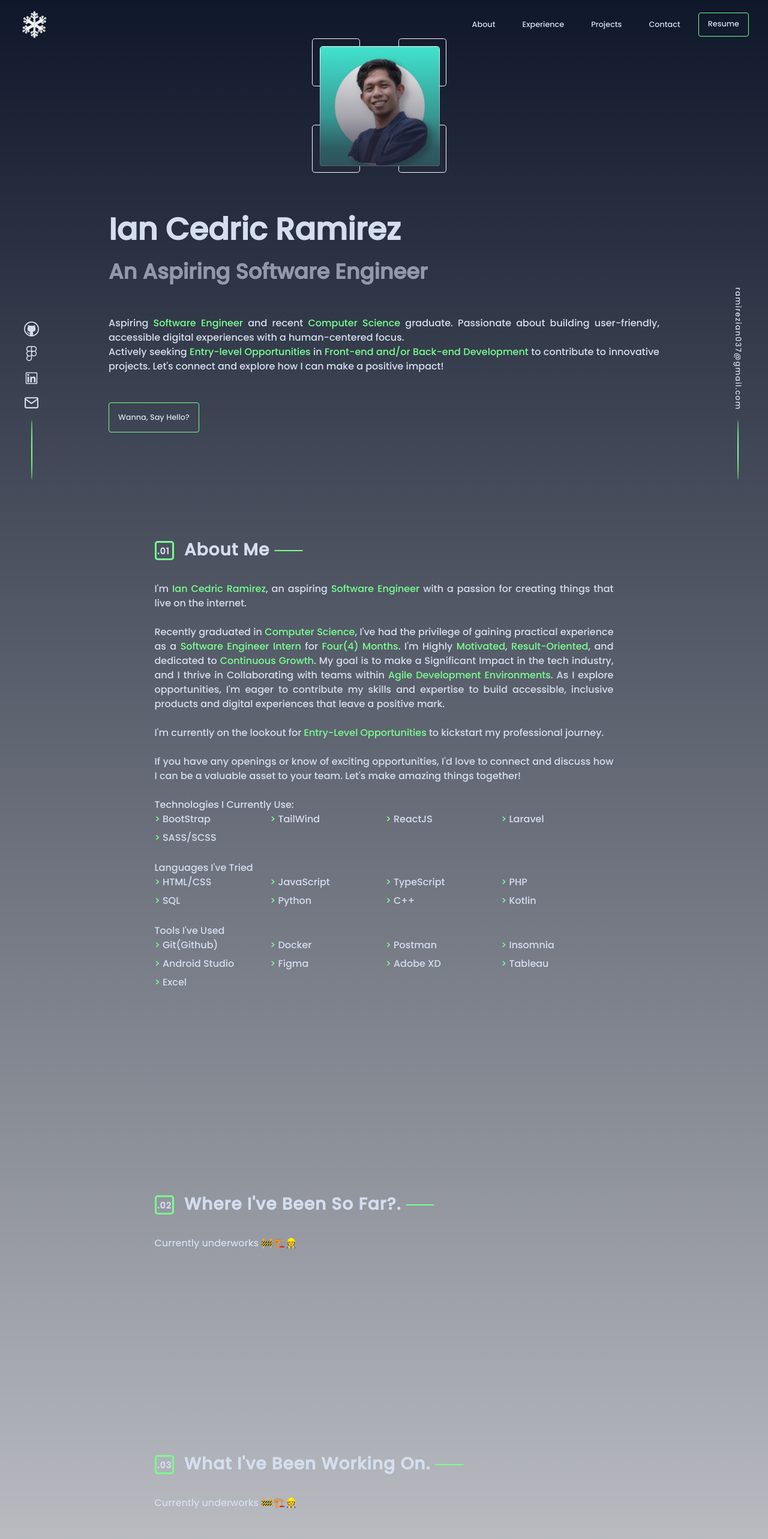
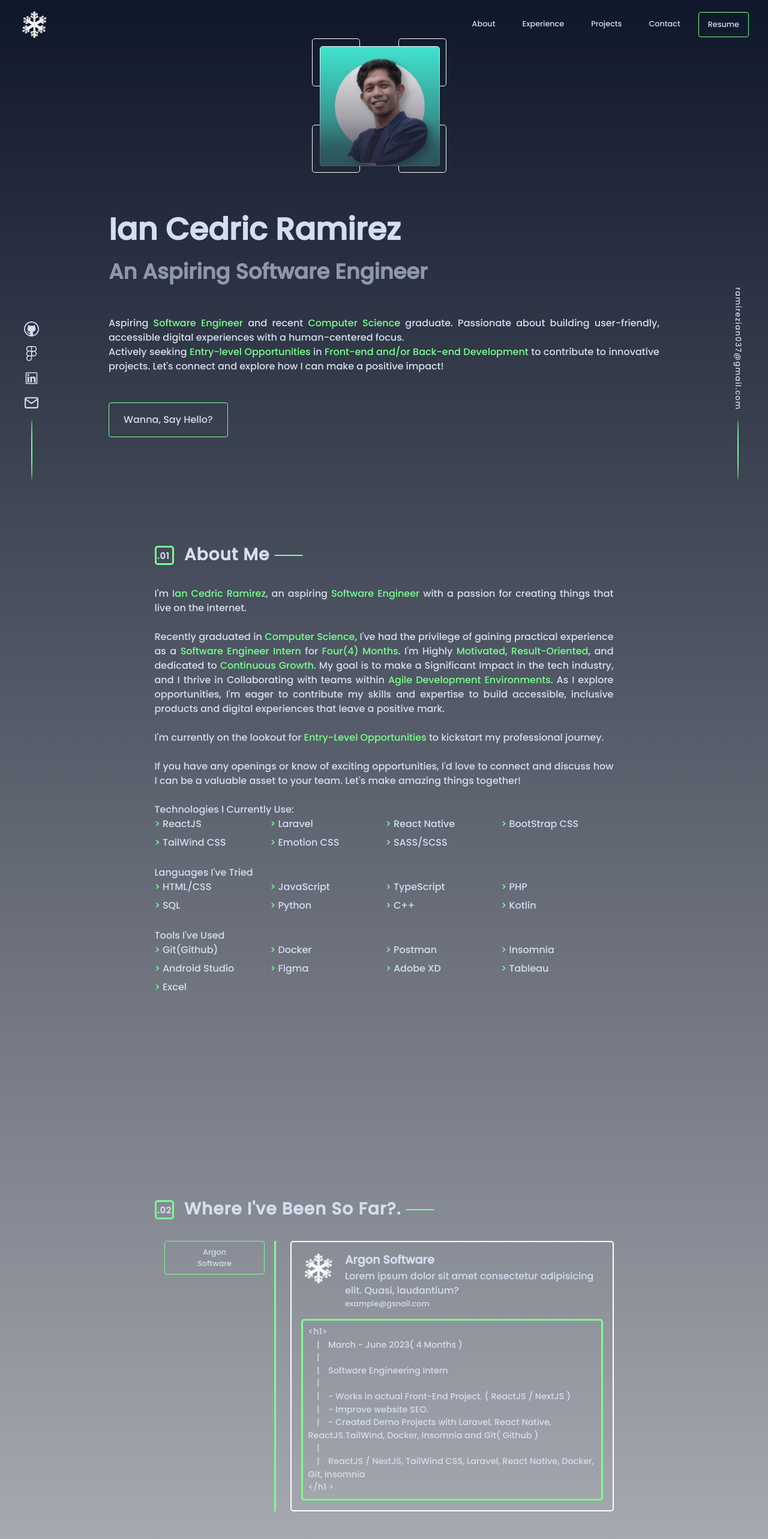
Before and after one commit to zyx-0314/portfolio, a Next.js app: page / in a window 1280 px wide. Shown: the top 2566 px of the page at 60% size. Built offline with nearby package versions, Linux system fonts and the light colour scheme.

Commit message:
Add Experience

```diff
--- a/app/page/about/index.tsx
+++ b/app/page/about/index.tsx
@@ -7,10 +7,12 @@ import { StyledContainer } from '@/components/container'
 export function AboutSection ( { id }: { id: string } )
 {
   const listTechs = [
-    'BootStrap',
-    'TailWind',
     'ReactJS',
     'Laravel',
+    'React Native',
+    'BootStrap CSS',
+    'TailWind CSS',
+    'Emotion CSS',
     'SASS/SCSS'
   ]
 
--- a/app/page/contact/index.tsx
+++ b/app/page/contact/index.tsx
@@ -15,9 +15,9 @@ export function ContactSection ( { id }: { id: string } )
         <StyledParagraph textAlignment='center'>
           If you find my work appealing and there is a suitable position available within your company, please don&apos;t hesitate to reach out to me. I am eager to join your team and contribute my skills and expertise to make a positive impact. Thank you for considering my profile. Looking forward to the opportunity!
         </StyledParagraph>
-        <StyledButton params={ { text: 'Wanna, Say Hello?', type: 'button-link', href: 'mailto:ramirezian037@gmail.com', className: 'text-2xl' } } />
+        <StyledButton params={ { text: 'Wanna, Say Hello?', type: 'Link', design: 'PopUp', href: 'mailto:ramirezian037@gmail.com', designControl: { paddingXY: '1rem 1.3rem' } } } />
         <p>or Check my Resume</p>
-        <StyledButton params={ { text: 'Resume', type: 'download', filename: 'Ramirez_Ian_Cedric.pdf', className: 'text-2xl' } } />
+        <StyledButton params={ { text: 'Resume', type: 'Download', filename: 'Ramirez_Ian_Cedric.pdf', design: 'PopUp', designControl: { paddingXY: '1rem 1.3rem' } } } />
       </ContactSubHeader>
 
     </StyledContainer>
--- a/app/page/experience/index.tsx
+++ b/app/page/experience/index.tsx
@@ -1,13 +1,96 @@
-import React from 'react'
+import { useState } from 'react'
 import { SectionHeader } from '@/components/sectionHeader'
 import { StyledContainer } from '@/components/container'
+import { ButtonProps, StyledButton } from '@/components/buttons'
+import Image from 'next/image'
+import { ExperienceContentContainer, ExperienceListContainer, ShowCardContainer, ShowCardContent, ShowCardHeaderContent, StyledShowCard, StyledShowCardHeader, StyledShowCardLogo, StyledUnorderList } from './style'
+
+interface ExperienceData
+{
+  name: string
+  logo: string
+  description: string
+  email: string
+  content: string[]
+}
 
 export function ExperienceSection ( { id }: { id: string } )
 {
+  const [ selected, setSelected ] = useState( 0 )
+
+  const companyListData: ExperienceData[] = [ {
+    name: 'Argon Software',
+    logo: '/static/images/nyebe_white_cutout.png',
+    description: 'Lorem ipsum dolor sit amet consectetur adipisicing elit. Quasi, laudantium?',
+    email: 'example@gsnail.com',
+    content: [
+      "March - June 2023( 4 Months )", "",
+      "Software Engineering Intern", "",
+      "- Works in actual Front-End Project. ( ReactJS / NextJS )",
+      "- Improve website SEO.",
+      "- Created Demo Projects with Laravel, React Native, ReactJS.TailWind, Docker, Insomnia and Git( Github )", "",
+      "ReactJS / NextJS, TailWind CSS, Laravel, React Native, Docker, Git, Insomnia"
+    ]
+  },
+  ]
+
+  const selectionParams: ButtonProps = {
+    text: "",
+    design: 'PopUp',
+    type: 'Action',
+    designControl: { paddingXY: '.5rem 2.5rem', width: '100%' },
+  }
+  const design = [ "<h1>", "</h1 >" ]
+  const companyLink: ButtonProps = {
+    text: companyListData[ selected ].email,
+    href: `mailto:${ companyListData[ selected ].email }`,
+    design: 'Lined',
+    type: 'Link',
+    designControl: { paddingXY: '0', width: 'fit-content' },
+  }
+
+  function handleSelected ( index: number )
+  {
+    setSelected( index )
+  }
+
   return (
     <StyledContainer id={ id }>
       <SectionHeader number='.02' title='Where I&apos;ve Been So Far?.' />
-      <p>Currently underworks 🚧🏗️👷</p>
+      <ExperienceContentContainer>
+        <ExperienceListContainer>
+          <StyledUnorderList>
+            { companyListData.map( ( company, index ) => (
+              <li key={ index }>
+                <StyledButton params={ { ...selectionParams, text: company.name, onClick: () => handleSelected( index ) } } />
+              </li>
+            ) ) }
+          </StyledUnorderList>
+        </ExperienceListContainer>
+        <ShowCardContainer>
+          <StyledShowCard>
+            <StyledShowCardHeader>
+              <StyledShowCardLogo>
+                <Image src={ companyListData[ selected ].logo } width={ 150 } height={ 0 } alt='' />
+              </StyledShowCardLogo>
+              <ShowCardHeaderContent>
+                <h1>{ companyListData[ selected ].name }</h1>
+                <h2>{ companyListData[ selected ].description }</h2>
+                <div>
+                  <StyledButton params={ companyLink } />
+                </div>
+              </ShowCardHeaderContent>
+            </StyledShowCardHeader>
+            <ShowCardContent>
+              <p>{ design[ 0 ] }</p>
+              { companyListData[ selected ].content.map( ( content, index ) => (
+                <p key={ index }>&emsp;|&emsp;{ content }</p>
+              ) ) }
+              <p>{ design[ 1 ] }</p>
+            </ShowCardContent>
+          </StyledShowCard>
+        </ShowCardContainer>
+      </ExperienceContentContainer>
 
     </StyledContainer>
   )
--- a/app/page/experience/style.ts
+++ b/app/page/experience/style.ts
@@ -1 +1,75 @@
+import { colors } from '@/components/variables';
 import styled from '@emotion/styled';
+
+export const ExperienceContentContainer = styled.div`
+	display: flex;
+	flex-direction: row;
+	column-gap: 1.5rem;
+`;
+
+export const ExperienceListContainer = styled.div`
+	border-right: 3px solid ${colors.primary};
+	width: fit-content;
+`;
+
+export const StyledUnorderList = styled.ul`
+	display: flex;
+	flex-direction: column;
+	row-gap: 0.8rem;
+	padding: 0 1rem;
+`;
+
+export const ShowCardContainer = styled.div`
+	width: 75%;
+`;
+
+export const StyledShowCard = styled.div`
+	display: flex;
+	flex-direction: column;
+	gap: 1rem;
+	padding: 1rem;
+	border: 2px solid ${colors.white};
+	border-radius: 5px;
+	transition: all ease-in-out 0.15s;
+
+	&:hover {
+		transform: translate(-6px, -6px);
+		box-shadow: 6px 6px ${colors.white};
+	}
+`;
+
+export const StyledShowCardHeader = styled.div`
+	display: flex;
+	flex-direction: row;
+	column-gap: 1rem;
+`;
+
+export const StyledShowCardLogo = styled.div`
+	width: 5rem;
+`;
+
+export const ShowCardHeaderContent = styled.div`
+	h1 {
+		font-size: 1.2rem;
+		font-weight: 700;
+	}
+
+	h2 {
+		font-size: 1rem;
+	}
+
+	div {
+		width: fit-content;
+	}
+`;
+
+export const ShowCardContent = styled.div`
+	border: 3px solid ${colors.primary};
+	width: 100%;
+	border-radius: 5px;
+	padding: 0.5rem;
+
+	p {
+		font-size: 0.9rem;
+	}
+`;
--- a/app/page/hero/index.tsx
+++ b/app/page/hero/index.tsx
@@ -20,7 +20,7 @@ export default function HeroSection ( { id }: { id: string } )
           Actively seeking <span>Entry-level Opportunities</span> in <span>Front-end and/or Back-end Development</span> to contribute to innovative projects. Let&apos;s connect and explore how I can make a positive impact!
         </StyledParagraph>
 
-        <StyledButton params={ { text: 'Wanna, Say Hello?', type: 'button-link', href: 'mailto:ramirezian037@gmail.com', className: 'text-2xl' } } />
+        <StyledButton params={ { text: 'Wanna, Say Hello?', type: 'Link', design: 'PopUp', href: 'mailto:ramirezian037@gmail.com', designControl: { fontSize: "1rem", paddingXY: "1rem 1.5rem" } } } />
       </HeroTextContent>
       <div>
         <Profile />
--- a/components/buttons/index.tsx
+++ b/components/buttons/index.tsx
@@ -5,28 +5,25 @@ import Link from 'next/link'
 export interface ButtonProps
 {
   text: string
-  type: string
-  onClick?: () => void
-  className?: string
+  design: 'Lined' | 'PopUp'
+  type: 'Link' | 'Download' | 'Action'
+  onClick?: () => any | ( ( ...args: any[] ) => any );
   href?: string
   filename?: string
+  designControl?: DesignControl
+}
+
+export interface DesignControl
+{
+  fontSize?: string
+  paddingXY?: string
+  width?: string
 }
 
 export function StyledButton (
-  { params: { text, type, onClick, className, href, filename } }: { params: ButtonProps }
+  { params: { text, design, type, onClick, href, filename, designControl } }: { params: ButtonProps }
 )
 {
-
-
-  switch ( type )
-  {
-    case 'link':
-      return <LinedButton className={ className } >
-        <a href={ href ? href : '/construction' }>{ text }</a>
-        <hr />
-      </LinedButton>
-
-    case 'download':
   const handleDownload = () =>
   {
     const filePath = `/${ filename }`;
@@ -38,16 +35,31 @@ export function StyledButton (
     document.body.removeChild( link );
   };
 
-      return <PopButton className={ className } onClick={ handleDownload }> { text } </PopButton>
-
-    case 'button-link':
-      return <PopButton className={ className } onClick={ onClick }>
-        <Link href={ href ? href : '/construction' }>{ text }</Link>
-      </PopButton>
-
+  switch ( type )
+  {
+    case 'Link':
+      return (
+        <Link href={ href ? href : '/construction' }>
+          { StyleSelected( design, text, () => { }, designControl ) }
+        </Link>
+      )
+    case 'Download':
+      return StyleSelected( design, text, handleDownload, designControl )
+    case 'Action':
+      return StyleSelected( design, text, onClick, designControl )
+  }
 }
 
-
-
-  return <p>This are the possible options &apos;button-link&apos; | &apos;button-action&apos; | &apos;submit&apos; | &apos;reset&apos; | &apos;link&apos; | &apos;download&apos;</p>
+function StyleSelected ( style: 'Lined' | 'PopUp', text: string, onClick?: () => any, designControl?: DesignControl ): JSX.Element
+{
+  switch ( style )
+  {
+    case 'Lined':
+      return <LinedButton onClick={ onClick } designControl={ designControl }>
+        { text }
+        <hr />
+      </LinedButton>
+    case 'PopUp':
+      return <PopButton onClick={ onClick } designControl={ designControl }> { text } </PopButton>
   }
+}
--- a/components/buttons/style.ts
+++ b/components/buttons/style.ts
@@ -1,12 +1,28 @@
+import { DesignControl } from './index';
 import { colors } from '../variables';
 import styled from '@emotion/styled';
 
-export const LinedButton = styled.div`
-	font-size: 0.8rem;
-	padding: 10px 15px;
+interface Props {
+	designControl?: DesignControl;
+}
+
+export const LinedButton = styled.div<Props>`
+	${(props) =>
+		props.designControl?.fontSize
+			? `font-size: ${props.designControl.fontSize};`
+			: 'font-size: 0.8rem;'}
+	${(props) =>
+		props.designControl?.paddingXY
+			? `padding: ${props.designControl.paddingXY};`
+			: 'padding: 10px 15px;'}
+	${(props) =>
+		props.designControl?.width
+			? `width: ${props.designControl.width};`
+			: 'width: fit-content;'}
 	position: relative;
 	overflow: hidden;
 	transition: all 0.2s ease-in-out;
+	text-align: center;
 
 	hr {
 		border: none;
@@ -19,7 +35,7 @@ export const LinedButton = styled.div`
 	}
 
 	&:hover {
-		cursor: pointer;
+		/* cursor: pointer; */
 		color: ${colors.primary};
 
 		hr {
@@ -29,15 +45,24 @@ export const LinedButton = styled.div`
 	}
 `;
 
-export const PopButton = styled.div`
-	z-index: 10;
-	font-size: 0.8rem;
-	padding: 8px 15px;
+export const PopButton = styled.div<Props>`
+	${(props) =>
+		props.designControl?.fontSize
+			? `font-size: ${props.designControl.fontSize};`
+			: 'font-size: 0.8rem;'}
+	${(props) =>
+		props.designControl?.paddingXY
+			? `padding: ${props.designControl.paddingXY};`
+			: 'padding: 10px 15px;'}
+	${(props) =>
+		props.designControl?.width
+			? `width: ${props.designControl.width};`
+			: 'width: fit-content;'}
 	cursor: pointer;
 	border: 1px solid ${colors.primary};
 	background-color: transparent;
 	border-radius: 4px;
-	width: fit-content;
+	text-align: center;
 	transition: all ease-in-out 0.1s;
 
 	&:hover {
--- a/components/container/style.ts
+++ b/components/container/style.ts
@@ -24,6 +24,7 @@ export const HeroStyledSectionContainer = styled.section`
 	gap: 2rem;
 	height: 95vh;
 	width: 75%;
+	z-index: 10;
 
 	@media (max-width: 1480px) {
 		height: fit-content;
--- a/components/headNav/index.tsx
+++ b/components/headNav/index.tsx
@@ -10,11 +10,11 @@ import { CiMenuKebab } from "react-icons/ci";
 export function HeaderNavigation ()
 {
   const buttonList: ButtonProps[] = [
-    { text: 'About', href: '#about', type: 'link' },
-    { text: 'Experience', href: '#experience', type: 'link' },
-    { text: 'Projects', href: '#projects', type: 'link' },
-    { text: 'Contact', href: '#contact', type: 'link' },
-    { text: 'Resume', filename: 'Ramirez_Ian_Cedric.pdf', type: 'download' }
+    { text: 'About', href: '#about', type: 'Link', design: 'Lined' },
+    { text: 'Experience', href: '#experience', type: 'Link', design: 'Lined' },
+    { text: 'Projects', href: '#projects', type: 'Link', design: 'Lined' },
+    { text: 'Contact', href: '#contact', type: 'Link', design: 'Lined' },
+    { text: 'Resume', filename: 'Ramirez_Ian_Cedric.pdf', type: 'Download', design: 'PopUp' }
   ]
   const [ isMenuOpen, setIsMenuOpen ] = useState( false );
   const controls = useAnimation();
```
Lines whose indentation alone changed are shown as unchanged.
